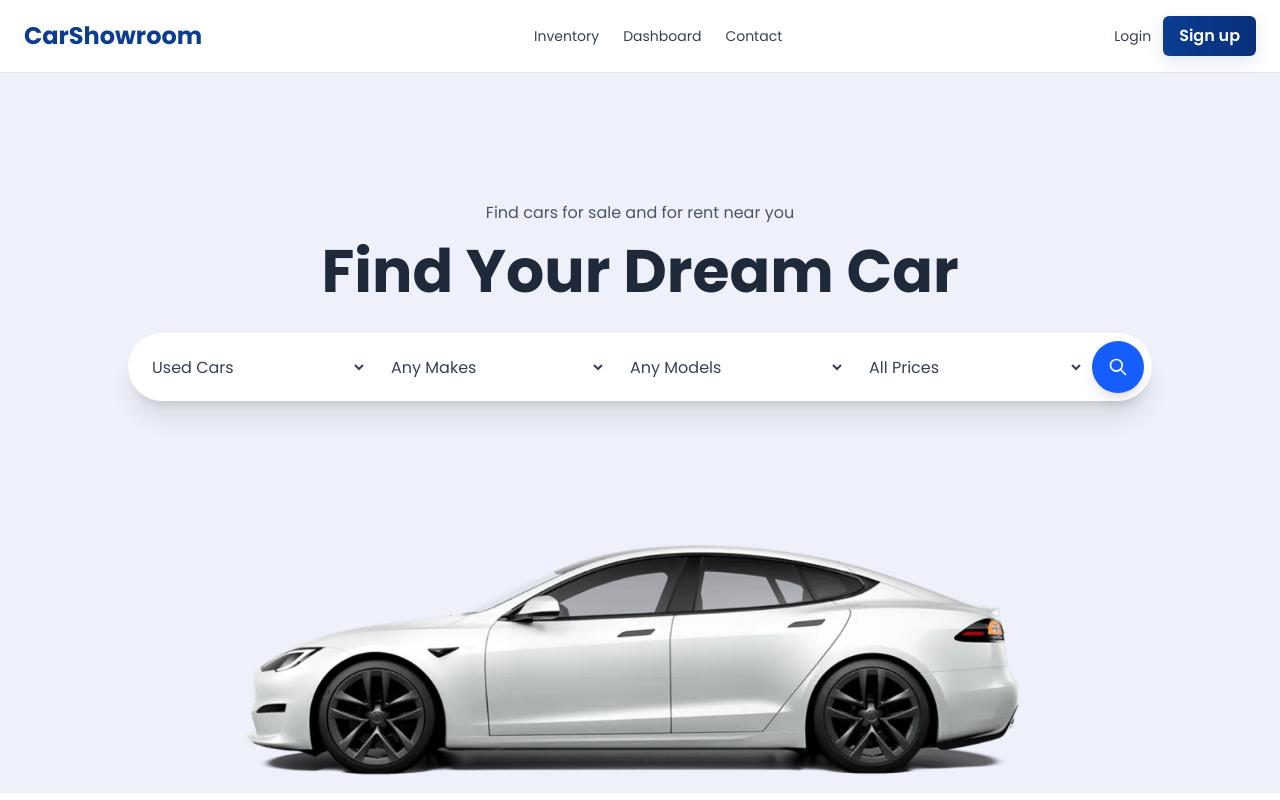
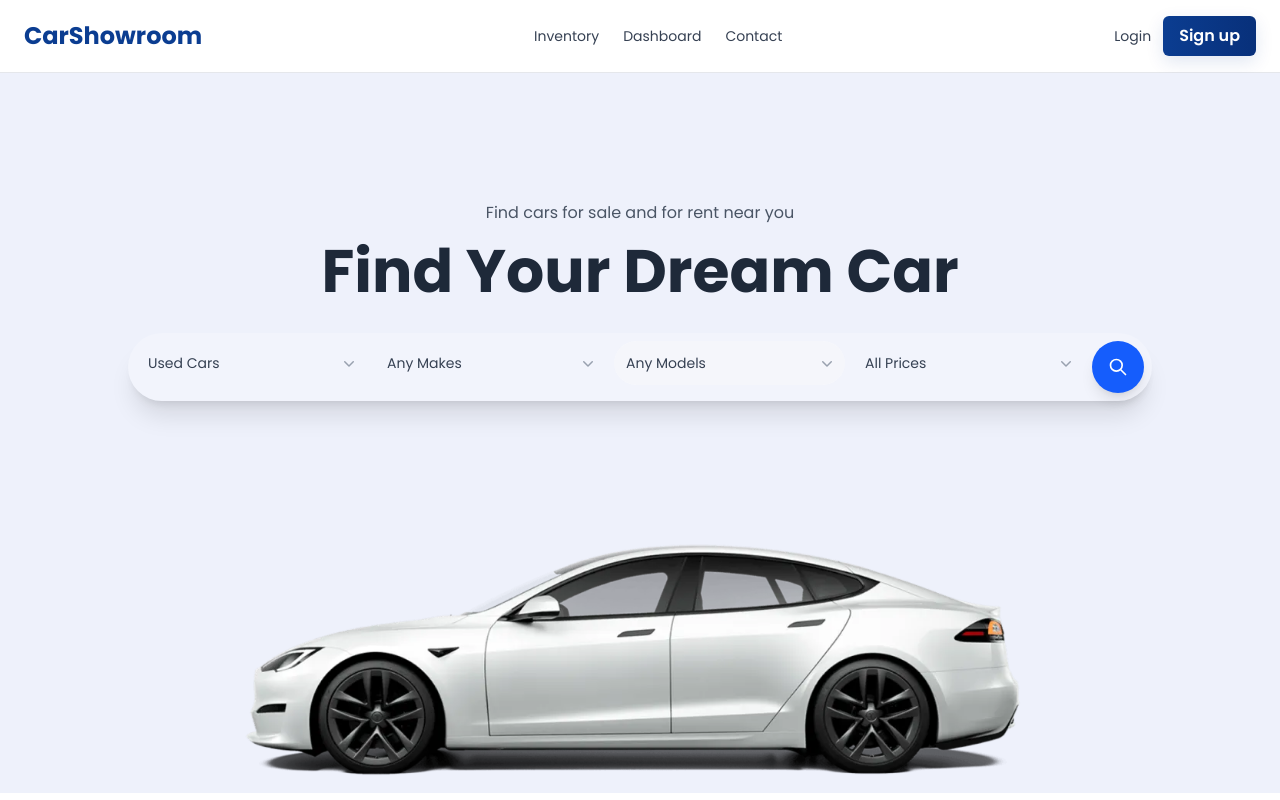
Before and after one commit to MuhammadNidal/Car-Booking-System, a React (Vite) app in the folder carBookingSystem/: page / in a window 1280 px wide. Shown: the top 800 px of the page. Built offline with nearby package versions, Linux system fonts and the light colour scheme.

Commit message:
without animation

```diff
--- a/carBookingSystem/package.json
+++ b/carBookingSystem/package.json
@@ -10,6 +10,8 @@
     "preview": "vite preview"
   },
   "dependencies": {
+    "@headlessui/react": "^2.2.9",
+    "@heroicons/react": "^2.2.0",
     "@tailwindcss/vite": "^4.1.16",
     "@tanstack/react-query": "^5.90.5",
     "class-variance-authority": "^0.7.1",
--- a/carBookingSystem/src/components/home/Hero.jsx
+++ b/carBookingSystem/src/components/home/Hero.jsx
@@ -1,8 +1,13 @@
 import React, { useState } from "react";
 import background from "/src/assets/slider51.png.webp";
 
+// Imports from Headless UI
+import { Menu, MenuButton, MenuItem, MenuItems } from "@headlessui/react";
+// Import the icon from the standard v2.0 heroicons library
+import { ChevronDownIcon } from "@heroicons/react/20/solid";
+
 const HeroSection = () => {
-  // Sample car data
+  // --- Data Arrays (These are necessary for MenuItems to map over) ---
   const carMakes = [
     {
       id: 1,
@@ -33,6 +38,7 @@ const HeroSection = () => {
     { id: 3, label: "Certified Pre-Owned", value: "certified" },
   ];
 
+  // --- State ---
   const [selectedMake, setSelectedMake] = useState("");
   const [availableModels, setAvailableModels] = useState([]);
   const [searchData, setSearchData] = useState({
@@ -42,19 +48,23 @@ const HeroSection = () => {
     price: "all",
   });
 
-  const handleMakeChange = (e) => {
-    const makeValue = e.target.value;
+  // --- Event Handlers ---
+  const handleMakeChange = (makeValue) => {
     setSelectedMake(makeValue);
     setSearchData({ ...searchData, make: makeValue, model: "" });
-
     const selectedCar = carMakes.find((car) => car.name === makeValue);
     setAvailableModels(selectedCar ? selectedCar.models : []);
   };
 
   const handleSearch = () => {
     console.log("Search initiated with:", searchData);
-    // Add your search logic here
   };
+
+  // Helper to get the display label from the selected value
+  const getConditionLabel = () =>
+    conditionOptions.find((o) => o.value === searchData.condition)?.label;
+  const getPriceLabel = () =>
+    priceRanges.find((o) => o.value === searchData.price)?.label;
 
   return (
     <div className="h-[90vh] w-full relative overflow-hidden bg-[#EEF1FB]">
@@ -76,69 +86,136 @@ const HeroSection = () => {
           Find Your Dream Car
         </h1>
 
-        {/* Enhanced Search Bar */}
-        {/* UPDATED: Added rounded-lg for mobile, sm:rounded-full for desktop */}
-        <div className="w-full max-w-5xl bg-white rounded-lg sm:rounded-full shadow-xl flex flex-col sm:flex-row items-stretch gap-2 p-2">
-          <select
-            className="flex-1 p-3 rounded-lg sm:rounded-full border-none outline-none text-gray-700 text-sm sm:text-base bg-transparent cursor-pointer"
-            value={searchData.condition}
-            onChange={(e) =>
-              setSearchData({ ...searchData, condition: e.target.value })
+        {/* Enhanced Search Bar with Headless UI */}
+        <div className="w-full max-w-5xl bg-white/20 rounded-lg sm:rounded-full shadow-xl flex flex-col sm:flex-row items-stretch gap-2 p-2">
+
+          {/* Condition Dropdown */}
+          <Menu as="div" className="flex-1 relative">
+            {/* UPDATED: Cleaned up button styling */}
+            <MenuButton className="inline-flex w-full justify-between items-center gap-x-1.5 rounded-lg sm:rounded-full bg-transparent p-3 text-sm text-gray-700 hover:bg-gray-100 transition-colors duration-150">
+              {getConditionLabel()}
+              <ChevronDownIcon
+                className="-mr-1 h-5 w-5 text-gray-400"
+                aria-hidden="true"
+              />
+            </MenuButton>
+            {/* UPDATED: Added backdrop blur, transparency, and new styling */}
+            <MenuItems
+              transition
+              className="absolute left-0 z-10 mt-2 w-full sm:w-56 origin-top-right rounded-xl bg-white/60 backdrop-blur-2xl shadow-lg ring-1 ring-black ring-opacity-5 focus:outline-none transition ease-out duration-100 data-closed:scale-95 data-closed:opacity-0 p-1"
+            >
+              <div className="py-1">
+                {conditionOptions.map((option) => (
+                  <MenuItem key={option.id}>
+                    <button
+                      onClick={() =>
+                        setSearchData({ ...searchData, condition: option.value })
                       }
+                      className="text-gray-900 group flex w-full items-center rounded-md px-3 py-2 text-sm data-focus:bg-blue-600 data-focus:text-white"
                     >
-            {conditionOptions.map((option) => (
-              <option key={option.id} value={option.value}>
                       {option.label}
-              </option>
+                    </button>
+                  </MenuItem>
                 ))}
-          </select>
+              </div>
+            </MenuItems>
+          </Menu>
 
-          <select
-            className="flex-1 p-3 rounded-lg sm:rounded-full border-none outline-none text-gray-700 text-sm sm:text-base bg-transparent cursor-pointer"
-            value={searchData.make}
-            onChange={handleMakeChange}
+          {/* Make Dropdown */}
+          <Menu as="div" className="flex-1 relative">
+            <MenuButton className="inline-flex w-full justify-between items-center gap-x-1.5 rounded-lg sm:rounded-full bg-transparent p-3 text-sm text-gray-700 hover:bg-gray-100 transition-colors duration-150">
+              {searchData.make || "Any Makes"}
+              <ChevronDownIcon
+                className="-mr-1 h-5 w-5 text-gray-400"
+                aria-hidden="true"
+              />
+            </MenuButton>
+            <MenuItems
+              transition
+              className="absolute left-0 z-10 mt-2 w-full sm:w-56 origin-top-right rounded-xl bg-white/60 backdrop-blur-2xl shadow-lg ring-1 ring-black ring-opacity-5 focus:outline-none transition ease-out duration-100 data-closed:scale-95 data-closed:opacity-0 p-1"
             >
-            <option value="">Any Makes</option>
+              <div className="py-1">
                 {carMakes.map((car) => (
-              <option key={car.id} value={car.name}>
+                  <MenuItem key={car.id}>
+                    <button
+                      onClick={() => handleMakeChange(car.name)}
+                      className="text-gray-900 group flex w-full items-center rounded-md px-3 py-2 text-sm data-focus:bg-blue-600 data-focus:text-white"
+                    >
                       {car.name}
-              </option>
+                    </button>
+                  </MenuItem>
                 ))}
-          </select>
+              </div>
+            </MenuItems>
+          </Menu>
 
-          <select
-            className="flex-1 p-3 rounded-lg sm:rounded-full border-none outline-none text-gray-700 text-sm sm:text-base bg-transparent cursor-pointer"
-            value={searchData.model}
-            onChange={(e) =>
-              setSearchData({ ...searchData, model: e.target.value })
+          {/* Model Dropdown */}
+          <Menu as="div" className="flex-1 relative">
+            <MenuButton
+              disabled={!selectedMake}
+              className="inline-flex w-full justify-between items-center gap-x-1.5 rounded-lg sm:rounded-full bg-transparent p-3 text-sm text-gray-700 hover:bg-gray-100 transition-colors duration-150 disabled:bg-gray-50/50 disabled:cursor-not-allowed"
+            >
+              {searchData.model || "Any Models"}
+              <ChevronDownIcon
+                className="-mr-1 h-5 w-5 text-gray-400"
+                aria-hidden="true"
+              />
+            </MenuButton>
+            <MenuItems
+              transition
+              className="absolute left-0 z-10 mt-2 w-full sm:w-56 origin-top-right rounded-xl bg-white/60 backdrop-blur-2xl shadow-lg ring-1 ring-black ring-opacity-5 focus:outline-none transition ease-out duration-100 data-closed:scale-95 data-closed:opacity-0 p-1"
+            >
+              <div className="py-1">
+                {availableModels.map((model, index) => (
+                  <MenuItem key={index}>
+                    <button
+                      onClick={() =>
+                        setSearchData({ ...searchData, model: model })
                       }
-            disabled={!selectedMake}
+                      className="text-gray-900 group flex w-full items-center rounded-md px-3 py-2 text-sm data-focus:bg-blue-600 data-focus:text-white"
                     >
-            <option value="">Any Models</option>
-            {availableModels.map((model, index) => (
-              <option key={index} value={model}>
                       {model}
-              </option>
+                    </button>
+                  </MenuItem>
                 ))}
-          </select>
+              </div>
+            </MenuItems>
+          </Menu>
 
-          {/* UPDATED: Removed the wrapping div for better flex alignment */}
-          <select
-            className="flex-1 p-3 rounded-lg sm:rounded-full border-none outline-none text-gray-700 text-sm sm:text-base bg-transparent cursor-pointer"
-            value={searchData.price}
-            onChange={(e) =>
-              setSearchData({ ...searchData, price: e.target.value })
+          {/* Price Dropdown */}
+          <Menu as="div" className="flex-1 relative">
+            <MenuButton className="inline-flex w-full justify-between items-center gap-x-1.5 rounded-lg sm:rounded-full bg-transparent p-3 text-sm text-gray-700 hover:bg-gray-100 transition-colors duration-150">
+              {getPriceLabel()}
+              <ChevronDownIcon
+                className="-mr-1 h-5 w-5 text-gray-400"
+                aria-hidden="true"
+              />
+            </MenuButton>
+            <MenuItems
+              transition
+              className="absolute left-0 z-10 mt-2 w-full sm:w-56 origin-top-right rounded-xl bg-white/80 backdrop-blur-md shadow-lg ring-1 ring-black ring-opacity-5 focus:outline-none transition ease-out duration-100 data-closed:scale-95 data-closed:opacity-0 p-1"
+            >
+              <div className="py-1">
+                {priceRanges.map((range) => (
+                  <MenuItem key={range.id}>
+                    <button
+                      onClick={() =>
+                        setSearchData({ ...searchData, price: range.value })
                       }
+                      className="text-gray-900 group flex w-full items-center rounded-md px-3 py-2 text-sm data-focus:bg-blue-600 data-focus:text-white"
                     >
-            {priceRanges.map((range) => (
-              <option key={range.id} value={range.value}>
                       {range.label}
-              </option>
+                    </button>
+                  </MenuItem>
                 ))}
-          </select>
+              </div>
+            </MenuItems>
+          </Menu>
+
+          {/* Search Button */}
           <button
             onClick={handleSearch}
-            className="bg-blue-600 hover:bg-blue-700 text-white p-4 rounded-lg sm:rounded-full transition-all duration-300 hover:scale-110 shadow-lg flex items-center justify-center"
+            className="bg-blue-600 hover:bg-blue-700 text-white p-4 rounded-full sm:rounded-full transition-all duration-300 cu shadow-lg flex items-center justify-center"
           >
             <svg
               xmlns="http://www.w3.org/2000/svg"
```
Also changed, not shown: 1 other file (tests, documents, lock files or other folders). Lines whose indentation alone changed are shown as unchanged.
